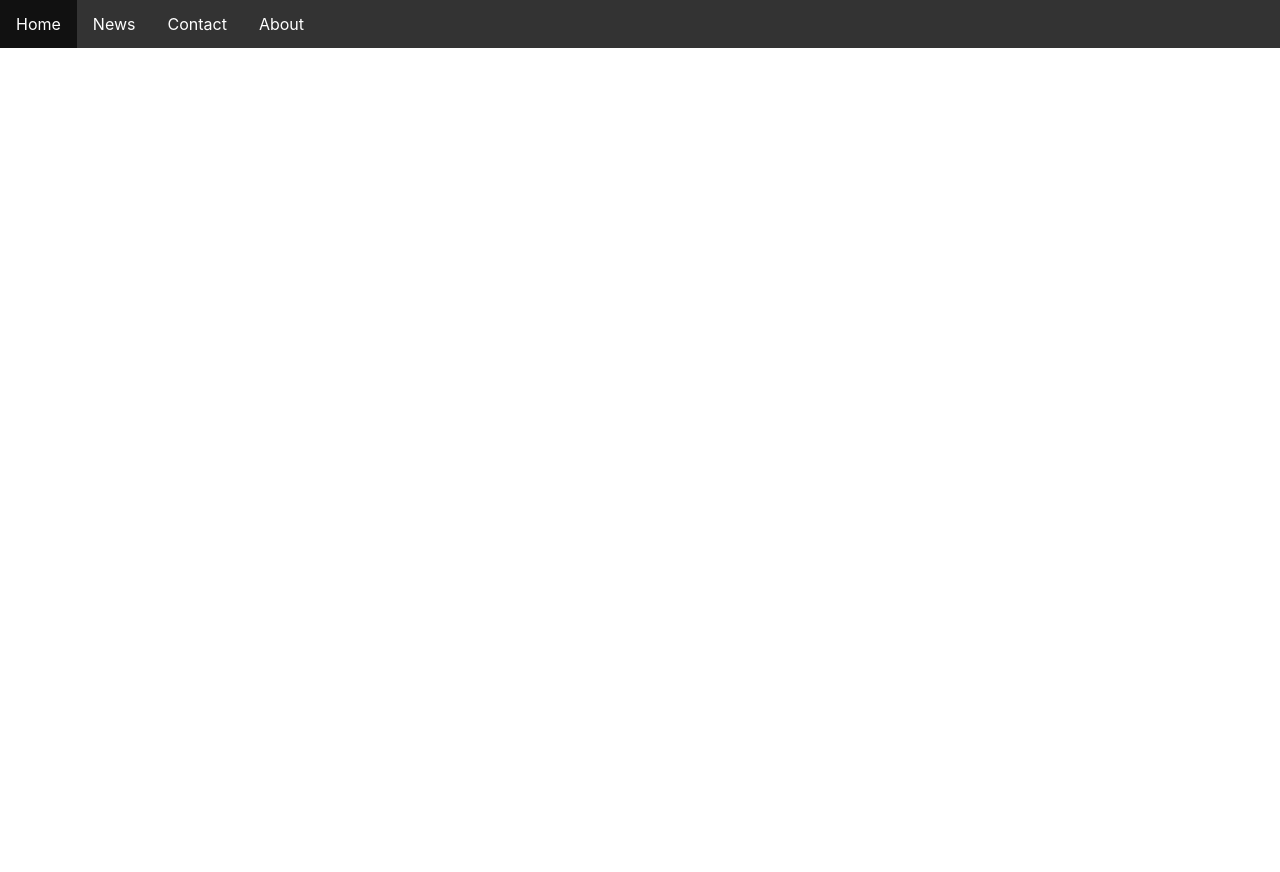
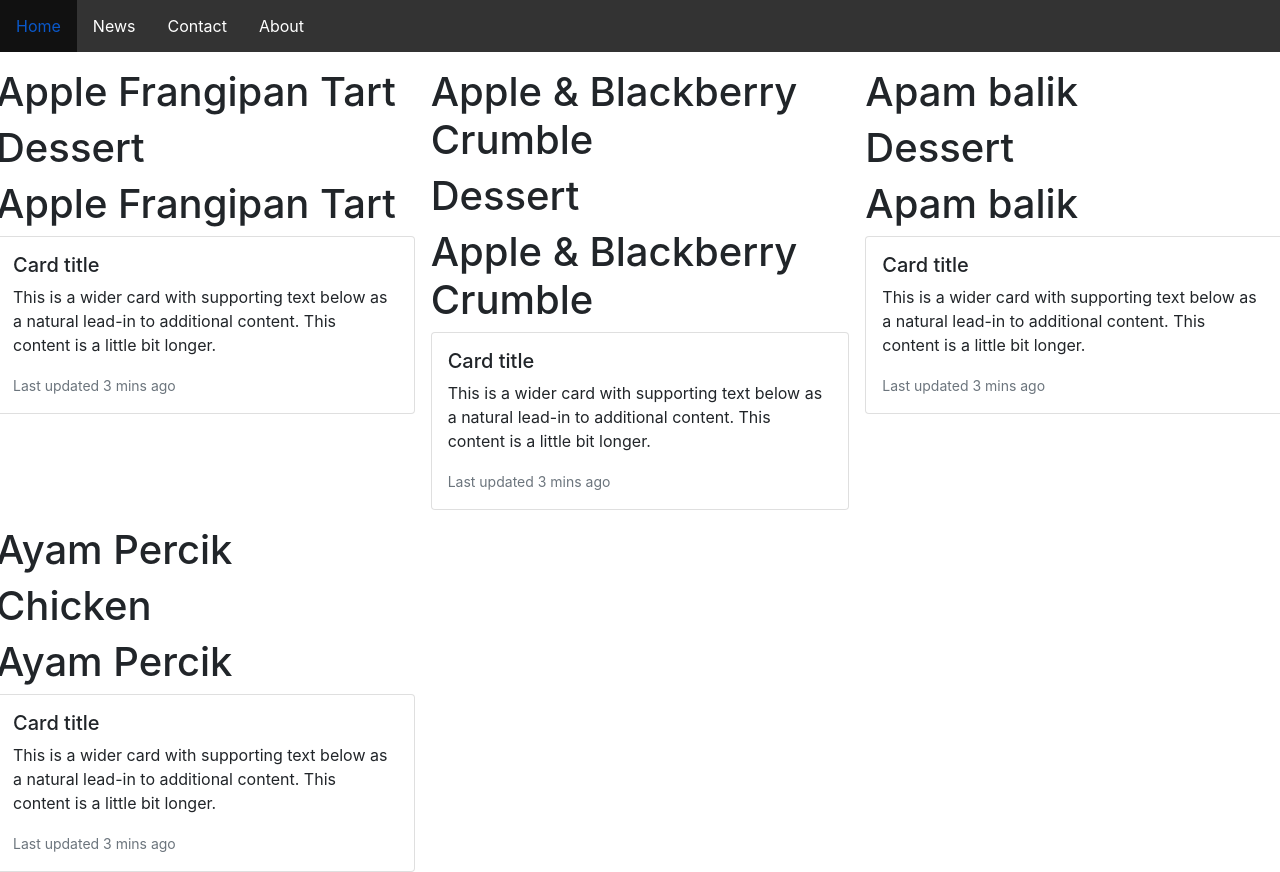
Before and after one commit to kawsarm104/-ph-react-practice-5-mealdb-api, a React (Create React App) app: page / in a window 1280 px wide. Before the commit the page ends 800 px from the top, so only its background shows below. Built offline with nearby package versions, Linux system fonts and the light colour scheme.

Commit message:
destructuring

```diff
--- a/public/index.html
+++ b/public/index.html
@@ -24,6 +24,8 @@
       work correctly both with client-side routing and a non-root public URL.
       Learn how to configure a non-root public URL by running `npm run build`.
     -->
+    <!-- Bootstrap CSS  -->
+    <link href="https://cdn.jsdelivr.net/npm/bootstrap@5.0.2/dist/css/bootstrap.min.css" rel="stylesheet" integrity="sha384-EVSTQN3/azprG1Anm3QDgpJLIm9Nao0Yz1ztcQTwFspd3yD65VohhpuuCOmLASjC" crossorigin="anonymous">
     <title>React App</title>
   </head>
   <body>
--- a/src/components/meal/Meal.css
+++ b/src/components/meal/Meal.css
@@ -0,0 +1,3 @@
+.meal-cart{
+    background-color: purple;
+}
--- a/src/components/meal/Meal.jsx
+++ b/src/components/meal/Meal.jsx
@@ -2,10 +2,23 @@ import React from 'react';
 
 const Meal = (props) => {
     console.log("showing all meals data line 4 in Meal.jsx component", props.meal)
+    const {strMeal,strCategory,strMealThumb} = props.meal
+    return (
+        <div className='meal-cart col-12 col-md-6 col-lg-4 g-3'>
 
-    return (
-        <div>
-
+            <h1>{strMeal}</h1>
+            <h1>{strCategory}</h1>
+            <h1>{strMeal}</h1>
+    <div className="card-group">
+  <div className="card">
+    {/* <img src="..." className="card-img-top" alt="..."> */}
+    <div className="card-body">
+      <h5 className="card-title">Card title</h5>
+      <p className="card-text">This is a wider card with supporting text below as a natural lead-in to additional content. This content is a little bit longer.</p>
+      <p className="card-text"><small class="text-muted">Last updated 3 mins ago</small></p>
+    </div>
+  </div>
+        </div>
         </div>
     );
 };
--- a/src/components/meals/Meals.css
+++ b/src/components/meals/Meals.css
@@ -0,0 +1,5 @@
+.meals-cart{
+    /* display: grid;
+    grid-template-columns: repeat(3, 1fr);
+    background-color: aqua; */
+}
--- a/src/components/meals/Meals.jsx
+++ b/src/components/meals/Meals.jsx
@@ -16,7 +16,8 @@ const Meals = () => {
     }, [])
 
     return (
-        <div>
+        <div className="meals-cart row">
+
             {allmeals.map(meal => <Meal key={meal.idMeal} meal={meal} />)}
         </div>
     );
```
